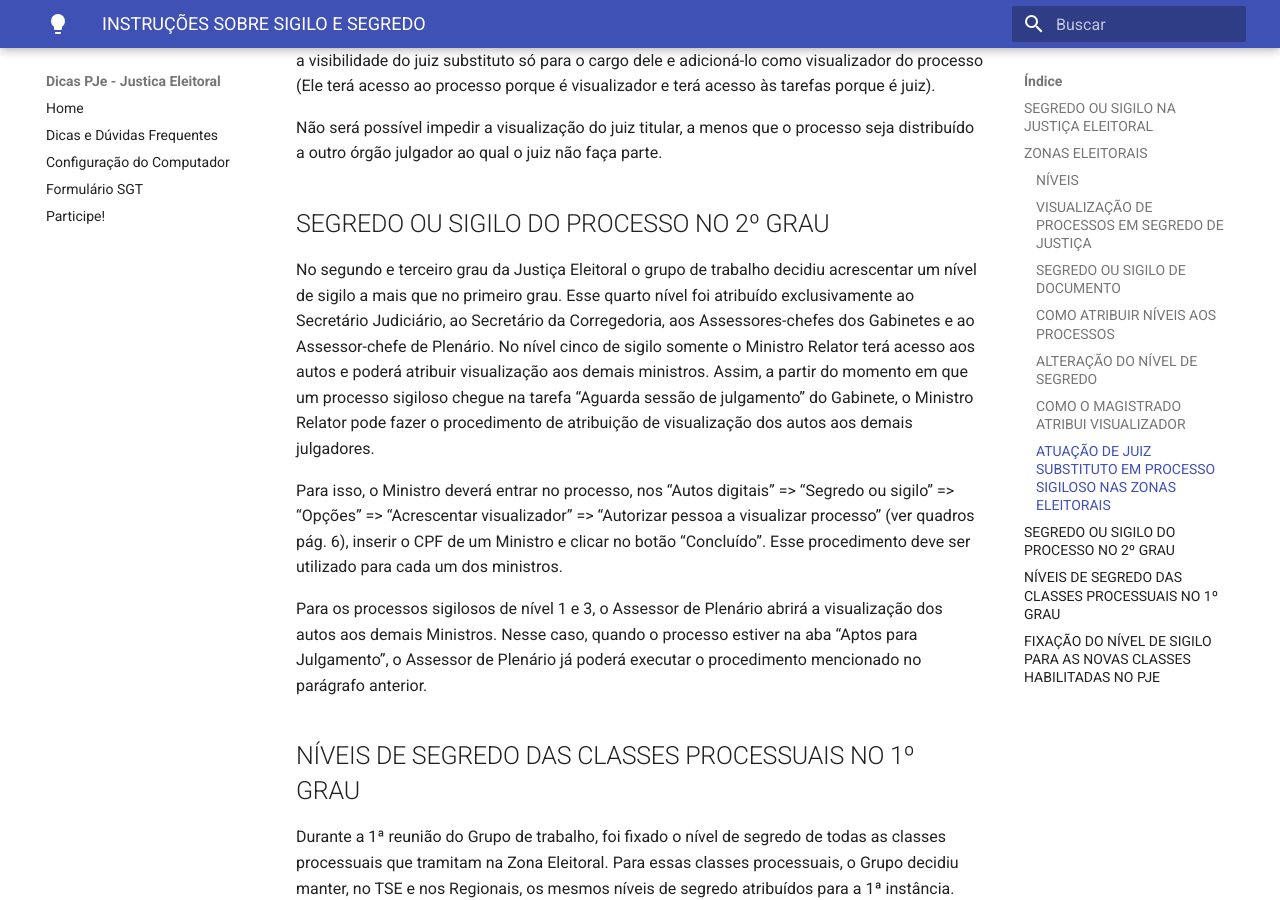
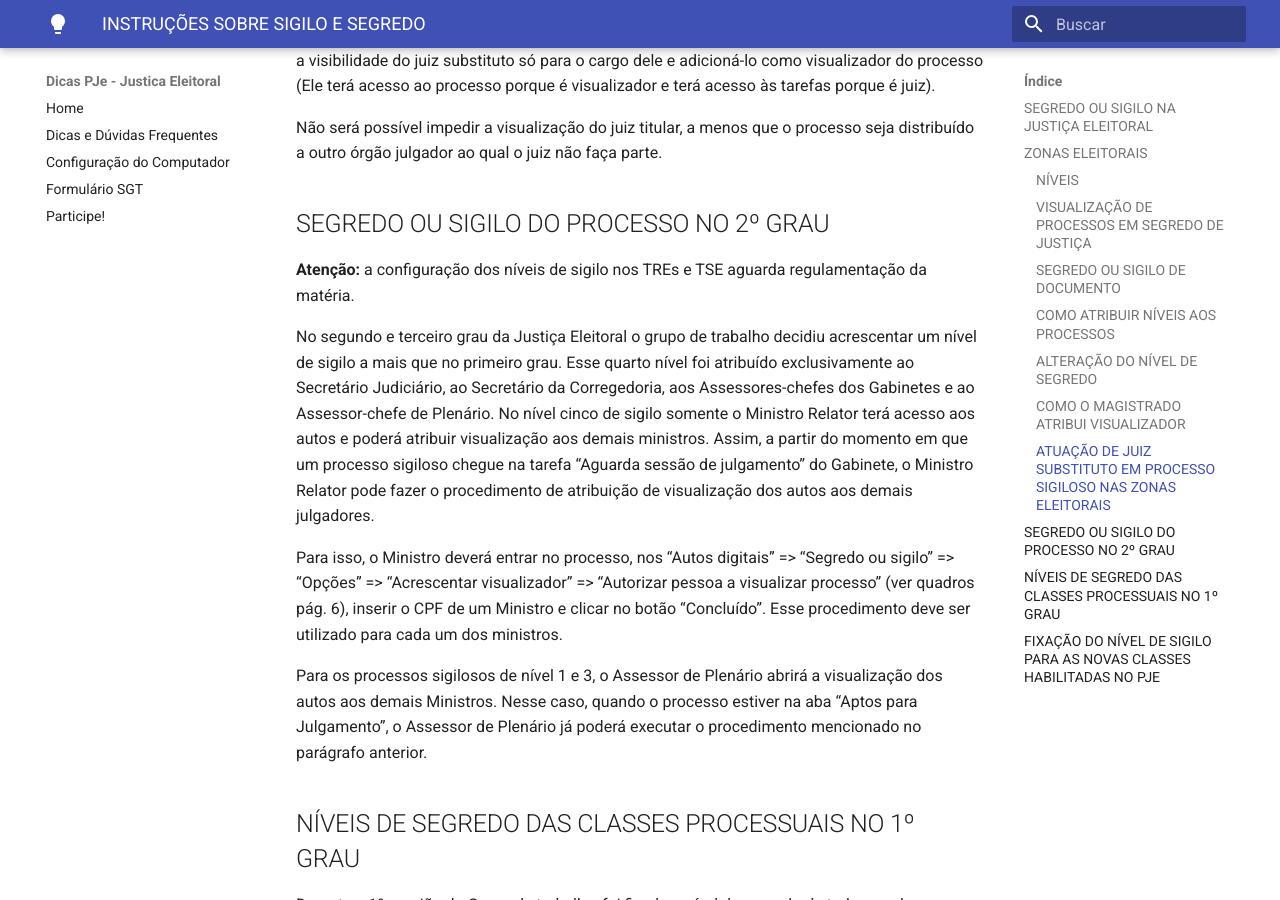
Before and after one commit to PJeJE/dicas_versao_1, an MkDocs documentation site: the page built from docs/sigilo.md, in a window 1280 px wide and 900 px high, scrolled down 6146 px. Built offline with MkDocs 1.6.1 and Material for MkDocs 9.7.7, drawn with Linux system fonts in a browser that asks for light colours; nearby versions of some CDN libraries.

Commit message:
Indicar que os níveis de sigilo não estão no 2g

```diff
--- a/docs/sigilo.md
+++ b/docs/sigilo.md
@@ -178,7 +178,7 @@ Não será possível impedir a visualização do juiz titular, a menos que o pro
 
 ## SEGREDO OU SIGILO DO PROCESSO NO 2º GRAU
 
-
+**Atenção:** a configuração dos níveis de sigilo nos TREs e TSE aguarda regulamentação da matéria.
 
 No segundo e terceiro grau da Justiça Eleitoral o grupo de trabalho decidiu acrescentar um nível de sigilo a mais que no primeiro grau. Esse quarto nível foi atribuído exclusivamente ao Secretário Judiciário, ao Secretário da Corregedoria, aos Assessores-chefes dos Gabinetes e ao Assessor-chefe de Plenário.
 No nível cinco de sigilo somente o Ministro Relator terá acesso aos autos e poderá atribuir visualização aos demais ministros. Assim, a partir do momento em que um processo sigiloso chegue na tarefa “Aguarda sessão de julgamento” do Gabinete, o Ministro Relator pode fazer o procedimento de atribuição de visualização dos autos aos demais julgadores.
```
